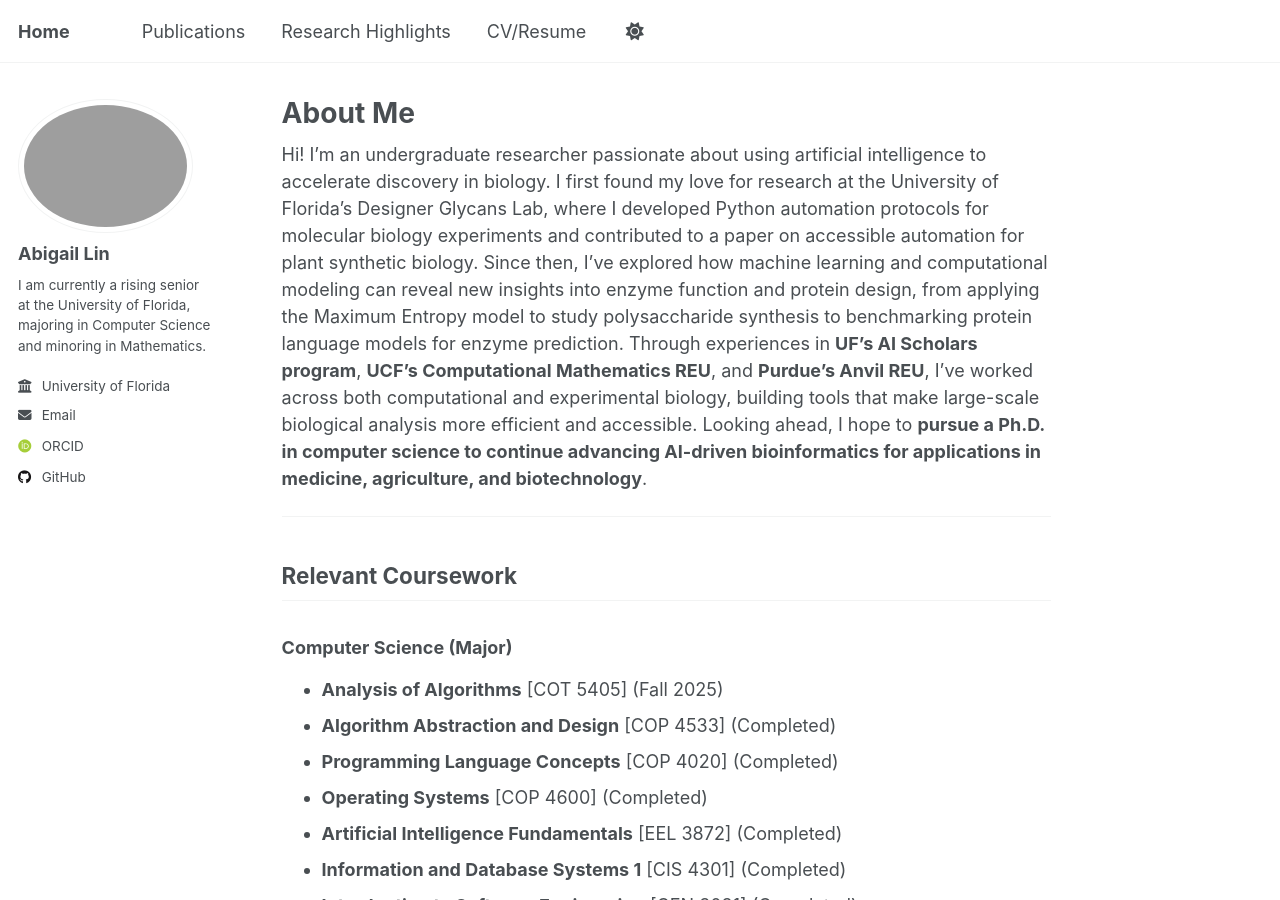
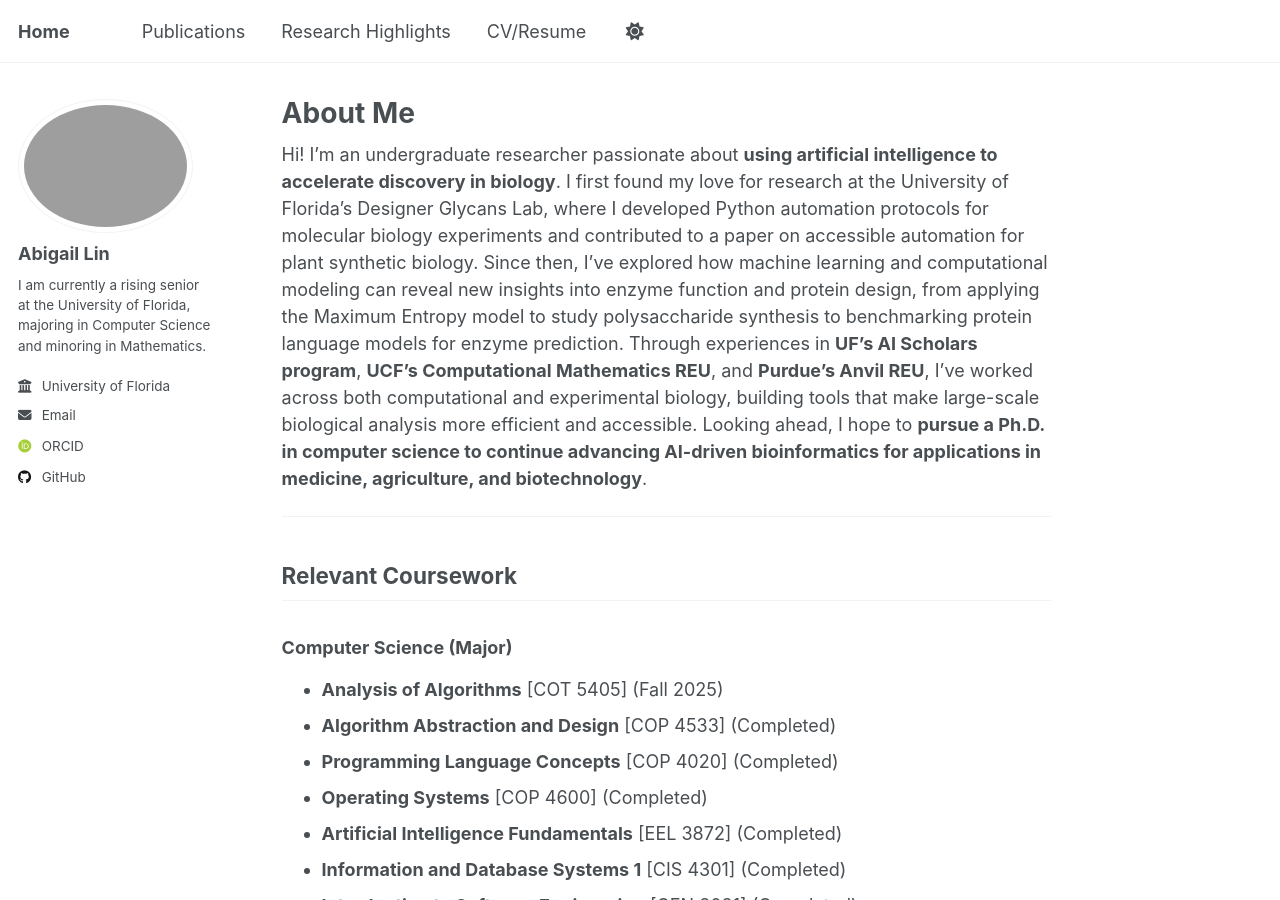
Before and after one commit to HelloWorld7-beep/HelloWorld7-beep.github.io, a Jekyll site: the page built from _pages/about.md, in a window 1280 px wide and 900 px high. Built offline with Jekyll 4.4.1, drawn with Linux system fonts in a browser that asks for light colours; some web fonts are replaced; a script that is not in the unit is left out.

Commit message:
Update about.md

```diff
--- a/_pages/about.md
+++ b/_pages/about.md
@@ -7,7 +7,7 @@ redirect_from:
   - /about.html
 ---
 
-Hi! I’m an undergraduate researcher passionate about using artificial intelligence to accelerate discovery in biology. I first found my love for research at the University of Florida’s Designer Glycans Lab, where I developed Python automation protocols for molecular biology experiments and contributed to a paper on accessible automation for plant synthetic biology. Since then, I’ve explored how machine learning and computational modeling can reveal new insights into enzyme function and protein design, from applying the Maximum Entropy model to study polysaccharide synthesis to benchmarking protein language models for enzyme prediction. Through experiences in <b>UF’s AI Scholars program</b>, <b>UCF’s Computational Mathematics REU</b>, and <b>Purdue’s Anvil REU</b>, I’ve worked across both computational and experimental biology, building tools that make large-scale biological analysis more efficient and accessible. Looking ahead, I hope to <b>pursue a Ph.D. in computer science to continue advancing AI-driven bioinformatics for applications in medicine, agriculture, and biotechnology</b>.
+Hi! I’m an undergraduate researcher passionate about <b>using artificial intelligence to accelerate discovery in biology</b>. I first found my love for research at the University of Florida’s Designer Glycans Lab, where I developed Python automation protocols for molecular biology experiments and contributed to a paper on accessible automation for plant synthetic biology. Since then, I’ve explored how machine learning and computational modeling can reveal new insights into enzyme function and protein design, from applying the Maximum Entropy model to study polysaccharide synthesis to benchmarking protein language models for enzyme prediction. Through experiences in <b>UF’s AI Scholars program</b>, <b>UCF’s Computational Mathematics REU</b>, and <b>Purdue’s Anvil REU</b>, I’ve worked across both computational and experimental biology, building tools that make large-scale biological analysis more efficient and accessible. Looking ahead, I hope to <b>pursue a Ph.D. in computer science to continue advancing AI-driven bioinformatics for applications in medicine, agriculture, and biotechnology</b>.
 
 
 
```
